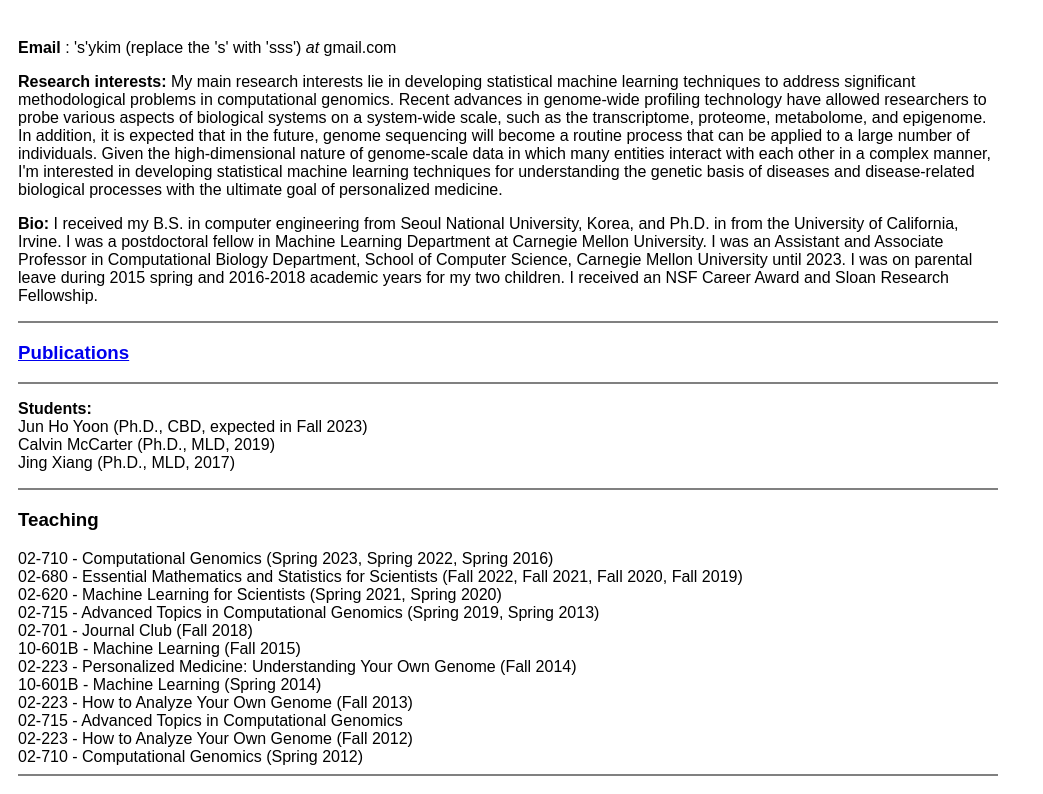
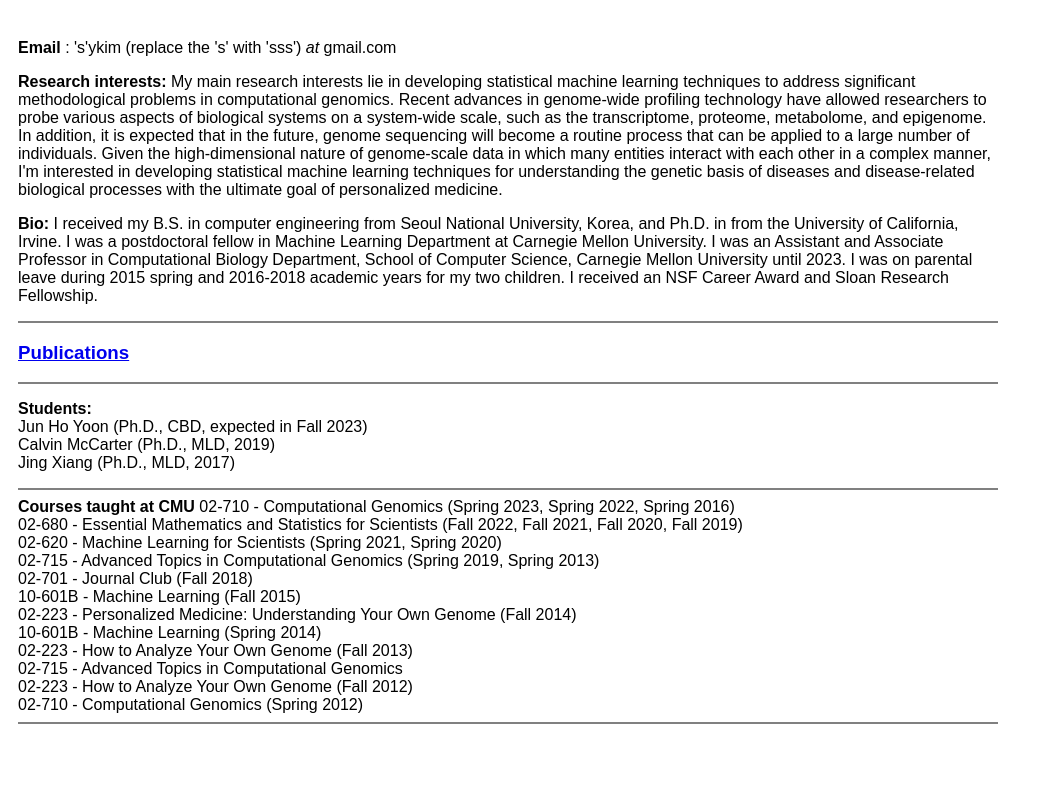
Before and after one commit to SeyoungKimLab/SeyoungKimLab.github.io, a plain HTML site: page index.html in a window 1280 px wide. Shown: the part 85-879 px from the top of the page, without its empty margins (0-1043 px from the left). After the commit the page ends 827 px from the top, so only its background shows below. Drawn offline with Linux system fonts and the light colour scheme.

Commit message:
Initial commit

```diff
--- a/index.html
+++ b/index.html
@@ -74,7 +74,7 @@ Jing Xiang (Ph.D., MLD, 2017)<br>
 
 <HR noShade>
 
-<H3><strong>Teaching </strong></H3>
+<strong>Courses taught at CMU</strong>
 	02-710 - Computational Genomics (Spring 2023, Spring 2022, Spring 2016) <br>
 	02-680 - Essential Mathematics and Statistics for Scientists (Fall 2022, Fall 2021, Fall 2020, Fall 2019) <br>
 	02-620 - Machine Learning for Scientists (Spring 2021, Spring 2020) <br>
```
